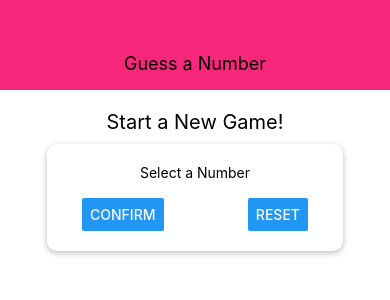
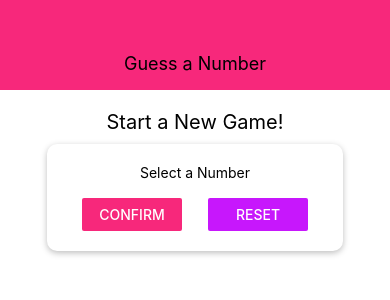
Before and after one commit to hyetigran/rn-guess-number-game, a React Native app: screen / in a window 390 px wide. Shown: the top 300 px of the page. Built offline with nearby package versions, Linux system fonts and the light colour scheme.

Commit message:
add: color variable file

```diff
--- a/components/Header.js
+++ b/components/Header.js
@@ -1,5 +1,7 @@
 import React from "react";
 import { View, Text, StyleSheet } from "react-native";
+
+import Colors from "../constants/colors";
 
 const Header = props => {
   return (
@@ -14,7 +16,7 @@
     width: "100%",
     height: 90,
     paddingTop: 36,
-    backgroundColor: "#f7287b",
+    backgroundColor: Colors.primary,
     alignItems: "center",
     justifyContent: "center"
   },
--- /dev/null
+++ b/constants/colors.js
@@ -0,0 +1,4 @@
+export default {
+  primary: "#f7287b",
+  secondary: "#c717fc"
+};
--- a/screens/StartGameScreen.js
+++ b/screens/StartGameScreen.js
@@ -2,6 +2,7 @@
 import { View, Text, StyleSheet, TextInput, Button } from "react-native";
 
 import Card from "../components/Card";
+import Colors from "../constants/colors";
 
 const StartGameScreen = props => {
   return (
@@ -11,8 +12,12 @@
         <Text>Select a Number</Text>
         <TextInput />
         <View style={styles.buttonContainer}>
-          <Button title="Confirm" onPress={() => {}} />
-          <Button title="Reset" onPress={() => {}} />
+          <View style={styles.button}>
+            <Button title="Confirm" onPress={() => {}} color={Colors.primary} />
+          </View>
+          <View style={styles.button}>
+            <Button title="Reset" onPress={() => {}} color={Colors.secondary} />
+          </View>
         </View>
       </Card>
     </View>
@@ -39,6 +44,9 @@
     width: "100%",
     justifyContent: "space-between",
     paddingHorizontal: 15
+  },
+  button: {
+    width: 100
   }
 });
 export default StartGameScreen;
```
